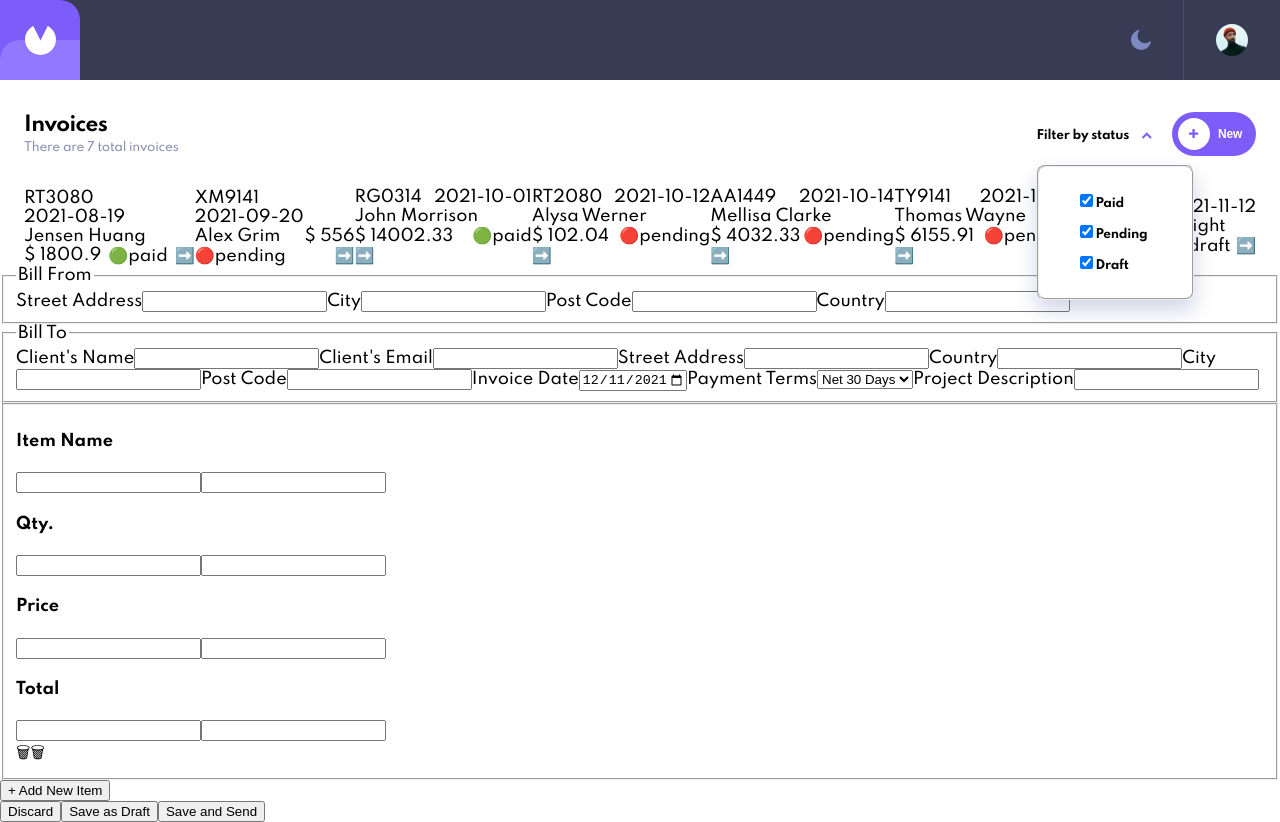
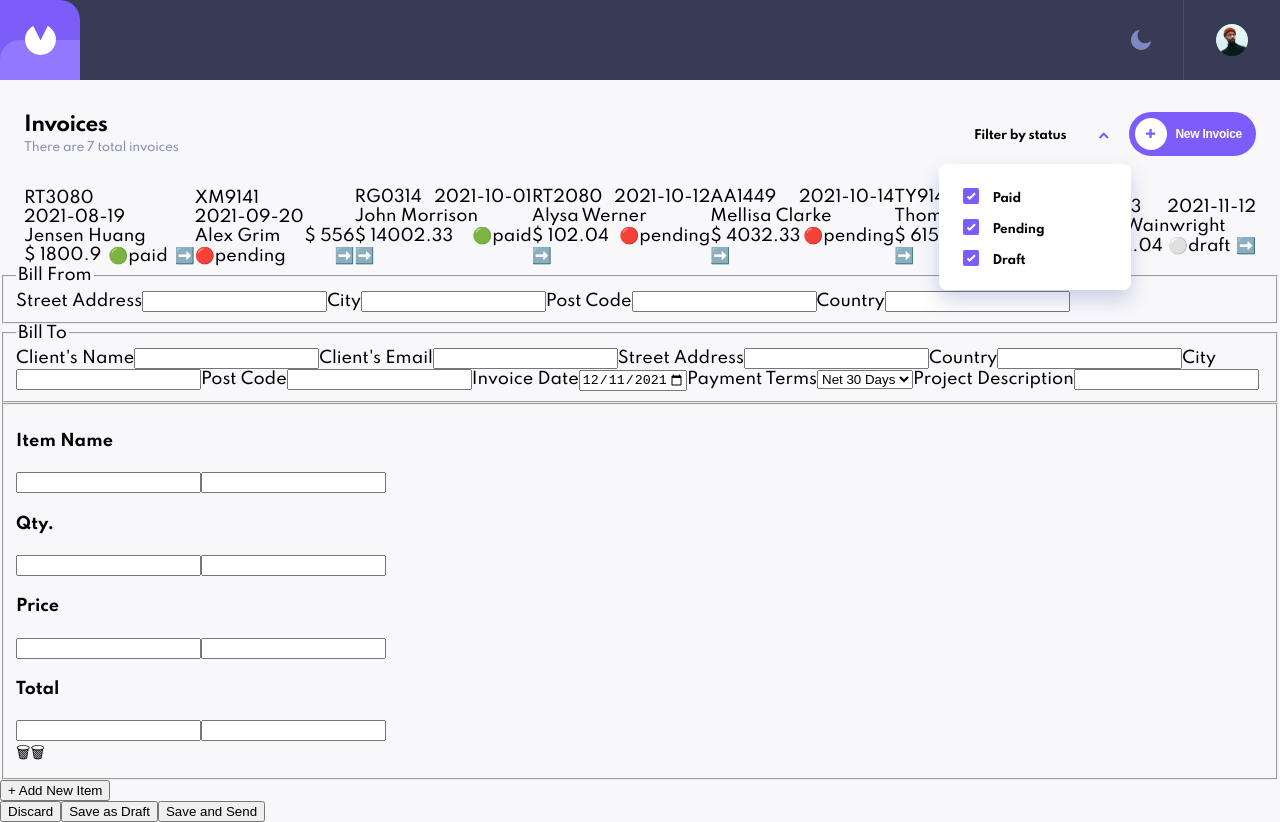
Before and after one commit to cristianelias/Invoice-App, a React (Vite) app: page / in a window 1280 px wide. Both pictures are taken after a click on the element "Filter by status". Built offline with nearby package versions, Linux system fonts and the light colour scheme.

Commit message:
Added checkbox custom styles.

```diff
--- a/src/InvoiceFilter.js
+++ b/src/InvoiceFilter.js
@@ -13,15 +13,16 @@ const InvoiceFilter = (props) => {
   }
 
   return (
-    <div>
-      <label htmlFor={`filter-${status}`}>
+    <div className="invoice-filter-container">
+      <label className="invoice-filter-label" htmlFor={`filter-${status}`}>
         <input
+          className="invoice-filter-checkbox"
           id={`filter-${status}`}
           type="checkbox"
           checked={active}
           onChange={onChangeHandler}
         />
-        {text}
+        <span className="invoice-filter-text">{text}</span>
       </label>
     </div>
   );
--- a/src/InvoiceList.js
+++ b/src/InvoiceList.js
@@ -38,13 +38,9 @@ const InvoiceList = () => {
     };
   }, []);
 
-  const displayTotalInvoices = () => {
-    const totalInvoices = invoices.length;
-
-    return viewportWidth >= TABLET_RESOLUTION_BREAKPOINT
-      ? `There are ${totalInvoices} total invoices`
-      : `${totalInvoices} invoices`;
-  };
+  function isTabletOrGreater(viewportWidth) {
+    return viewportWidth >= TABLET_RESOLUTION_BREAKPOINT;
+  }
 
   return (
     <article className="invoice-list">
@@ -54,7 +50,9 @@ const InvoiceList = () => {
             <li className="invoice-list-headings-container">
               <h1 className="invoice-list-primary-heading">Invoices</h1>
               <h2 className="invoice-list-secondary-heading">
-                {displayTotalInvoices()}
+                {isTabletOrGreater(viewportWidth)
+                  ? `There are ${invoices.length} total invoices`
+                  : `${invoices.length} invoices`}
               </h2>
             </li>
             <li>
@@ -75,7 +73,9 @@ const InvoiceList = () => {
                     alt="New invoice button. Click to create a new invoice for you to fill."
                   />
                 </div>
-                <p className="new-invoice-text">New</p>
+                <p className="new-invoice-text">
+                  {isTabletOrGreater(viewportWidth) ? "New Invoice" : "New"}
+                </p>
               </button>
             </li>
           </ul>
--- a/src/style.css
+++ b/src/style.css
@@ -13,7 +13,7 @@ html {
 
 body {
   font-family: "Spartan", "Segoe UI", Tahoma, Geneva, Verdana, sans-serif;
-  background-color: white;
+  background-color: #f8f8fb;
   padding: 0;
   margin: 0;
   font-weight: 500;
@@ -33,6 +33,7 @@ body {
   display: flex;
   flex-flow: row nowrap;
   justify-content: space-between;
+  user-select: none;
 }
 
 .logo-container {
@@ -55,8 +56,8 @@ body {
   align-items: center;
 }
 
-.theme-switch-container {
-  padding-right: 32px;
+.theme-switch-container img {
+  padding: 20px 32px;
 }
 
 .avatar-container {
@@ -139,7 +140,6 @@ body {
   font-weight: 700;
   line-height: 15px;
   letter-spacing: -0.25px;
-  text-align: right;
   margin-right: 12px;
 }
 
@@ -169,6 +169,7 @@ body {
   align-items: center;
   border: none;
   border-radius: 24px;
+  user-select: none;
 }
 
 .new-invoice-icon-wrapper {
@@ -190,33 +191,97 @@ body {
 
 .new-invoice-text {
   margin: 0 14px 0 8px;
+  padding-top: 1px;
 }
 
 .invoice-filter-list-container {
   position: relative;
+  user-select: none;
 }
 
 .invoice-filter-list-inner-container {
   position: absolute;
-  top: 40px;
+  top: 39px;
+  right: -20px;
   background: #ffffff;
   box-shadow: 0px 10px 20px rgba(72, 84, 159, 0.25);
   border-radius: 8px;
-  padding: 24px 24px 14px 24px;
-  min-width: 157px;
+  padding: 0;
+  width: 192px;
+  padding: 24px 0 24px 24px;
+  margin: 0;
+  border: none;
 }
 
-.invoice-filter-list-inner-container div {
-  margin-bottom: 10px;
+.invoice-filter-list-inner-container :last-child {
+  margin-bottom: 0 !important;
 }
 
-.invoice-filter-list-inner-container label {
+.invoice-filter-container {
+  margin-bottom: 15px;
+  height: 16px;
+}
+
+.invoice-filter-checkbox {
+  position: absolute;
+  opacity: 0;
+  z-index: -1;
+}
+
+.invoice-filter-label {
   font-style: normal;
   font-weight: bold;
   font-size: 12px;
   line-height: 15px;
   letter-spacing: -0.25px;
-  margin-left: 13px;
+  cursor: pointer;
+  padding: 10px 20px 10px 0;
+}
+
+.invoice-filter-checkbox + .invoice-filter-text:before {
+  content: "";
+  border-radius: 3px;
+  display: inline-block;
+  width: 16px;
+  height: 16px;
+  margin-right: 13px;
+  vertical-align: -2px;
+  background-color: #dfe3fa;
+}
+
+/* Checked checkbox style (in this case the background is red) */
+.invoice-filter-checkbox:checked + .invoice-filter-text:before {
+  /* NOTE: Replace the url with a path to an SVG of a checkmark to get a checkmark icon */
+  background-image: url("assets/icon-check.svg");
+  background-repeat: no-repeat;
+  background-position: center;
+  /* The size of the checkmark icon, you may/may not need this */
+  background-size: 10px;
+  border-radius: 2px;
+  background-color: #7c5dfa;
+  color: white;
+}
+
+/* Adding a dotted border around the active tabbed-into checkbox */
+.invoice-filter-checkbox:not(:checked) + .invoice-filter-text:hover:before {
+  /* Visible in the full-color space */
+  box-shadow: 0px 0px 0px 2px #7c5dfa;
+
+  /* Visible in Windows high-contrast themes
+     box-shadow will be hidden in these modes and
+     transparency will not be hidden in high-contrast
+     thus box-shadow will not show but the outline will
+     providing accessibility */
+  outline-color: transparent;
+  outline-width: 2px;
+  outline-style: dotted;
+}
+
+/* Disabled checkbox styles */
+.invoice-filter-checkbox:disabled + .invoice-filter-text {
+  cursor: default;
+  color: black;
+  opacity: 0.5;
 }
 
 .invoice-container {
```
